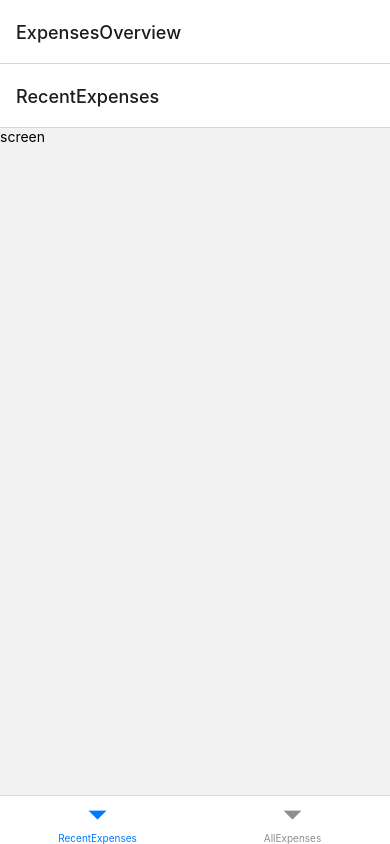
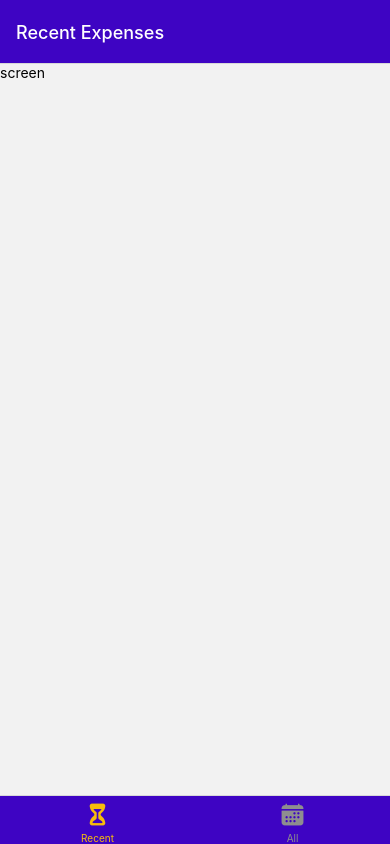
Before and after one commit to Bartek-Wieckowski/react-native-expense-app, a React Native app: screen / in a window 390 px wide. Built offline with nearby package versions, Linux system fonts and the light colour scheme.

Commit message:
configurate headers,bottom tabs, add colors, icons and titles

```diff
--- a/App.jsx
+++ b/App.jsx
@@ -2,19 +2,46 @@
 import { NavigationContainer } from '@react-navigation/native';
 import { createNativeStackNavigator } from '@react-navigation/native-stack';
 import { createBottomTabNavigator } from '@react-navigation/bottom-tabs';
+import { Ionicons } from '@expo/vector-icons';
 
 import ManageExpense from './screens/ManageExpense';
 import RecentExpenses from './screens/RecentExpenses';
 import AllExpenses from './screens/AllExpenses';
+import { GlobalStyles } from './constants/styles';
 
 const Stack = createNativeStackNavigator();
 const BottomTabs = createBottomTabNavigator();
 
 function ExpensesOverview() {
   return (
-    <BottomTabs.Navigator>
-      <BottomTabs.Screen name="RecentExpenses" component={RecentExpenses} />
-      <BottomTabs.Screen name="AllExpenses" component={AllExpenses} />
+    <BottomTabs.Navigator
+      screenOptions={{
+        headerStyle: { backgroundColor: GlobalStyles.colors.primary500 },
+        headerTintColor: 'white',
+        tabBarStyle: {
+          backgroundColor: GlobalStyles.colors.primary500,
+        },
+        tabBarActiveTintColor: GlobalStyles.colors.accent500,
+      }}
+    >
+      <BottomTabs.Screen
+        name="RecentExpenses"
+        component={RecentExpenses}
+        options={{
+          title: 'Recent Expenses',
+          tabBarLabel: 'Recent',
+          tabBarIcon: ({ color, size }) => <Ionicons name="hourglass" size={size} color={color} />,
+        }}
+      />
+      <BottomTabs.Screen
+        name="AllExpenses"
+        component={AllExpenses}
+        options={{
+          title: 'All Expenses',
+          tabBarLabel: 'All',
+          tabBarIcon: ({ color, size }) => <Ionicons name="calendar" size={size} color={color} />,
+        }}
+      />
     </BottomTabs.Navigator>
   );
 }
@@ -24,8 +51,14 @@
       <StatusBar style="auto" />
       <NavigationContainer>
         <Stack.Navigator>
-          <Stack.Screen name="ExpensesOverview" component={ExpensesOverview} />
-          <Stack.Screen name="ManageExpense" component={ManageExpense} />
+          <Stack.Screen name="ExpensesOverview" component={ExpensesOverview} options={{ headerShown: false }} />
+          <Stack.Screen
+            name="ManageExpense"
+            component={ManageExpense}
+            options={{
+              title: 'Manage Expenses',
+            }}
+          />
         </Stack.Navigator>
       </NavigationContainer>
     </>
```
